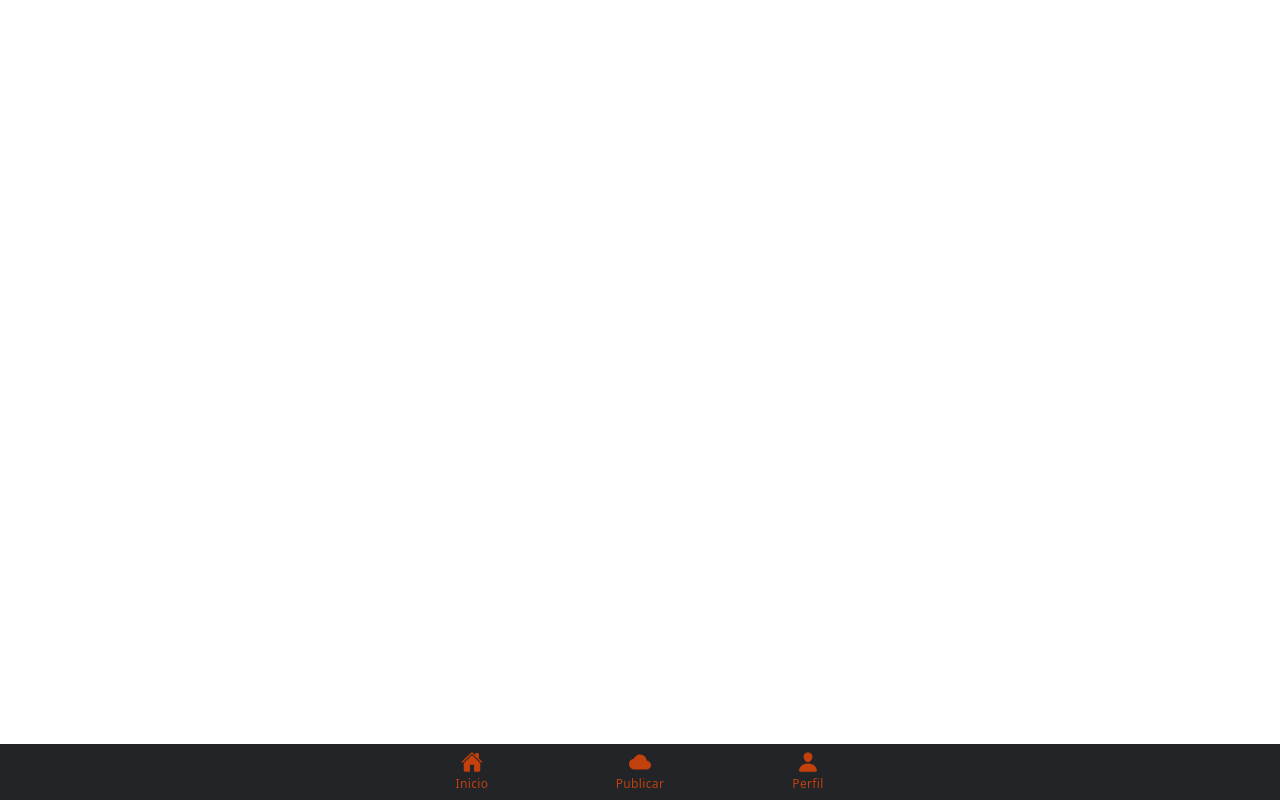
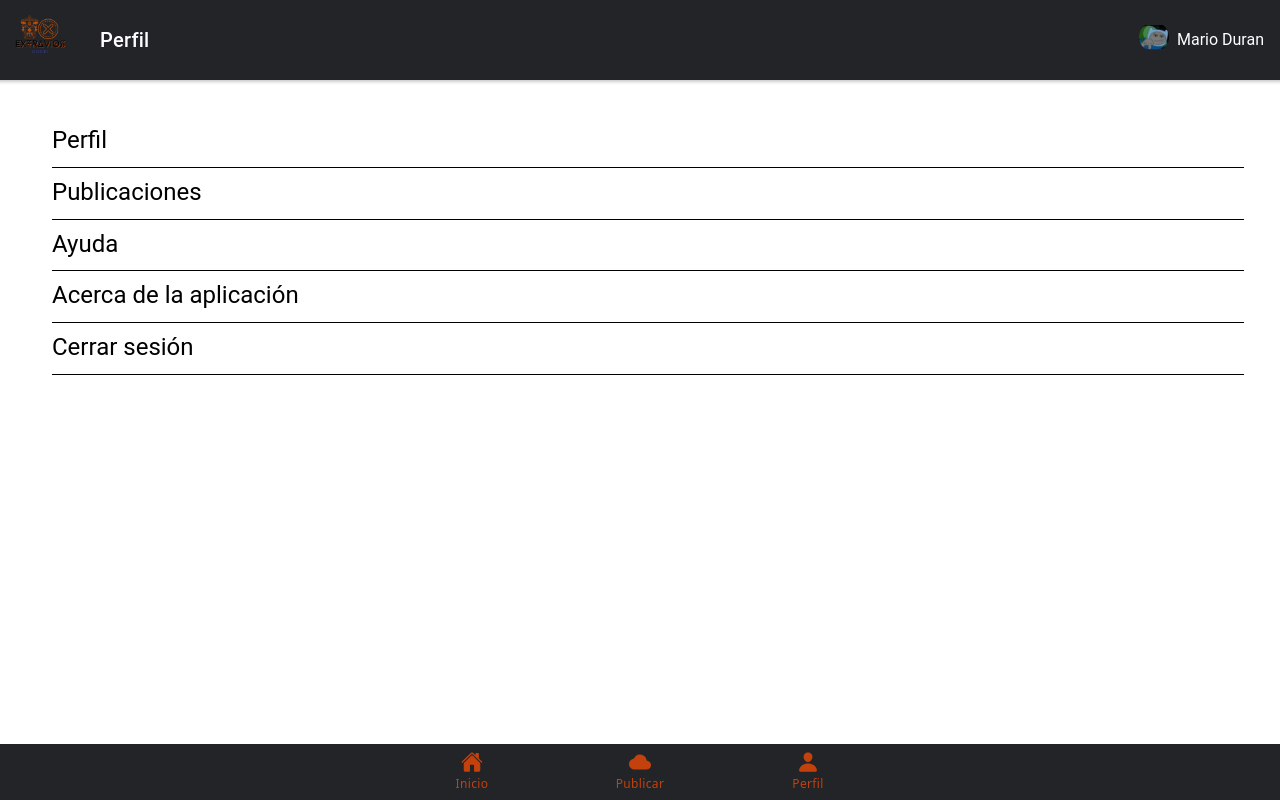
Before and after one commit to ManuelMtz2000/modular-front, a React (Create React App) app: page /perfil in a window 1280 px wide. Built offline with nearby package versions, Linux system fonts and the light colour scheme.

Commit message:
Inicio de creación de navegación y rutas

```diff
--- a/src/App.tsx
+++ b/src/App.tsx
@@ -33,6 +33,8 @@
 
 /* Theme variables */
 import './theme/variables.css';
+import AcercaDeComponent from './components/AcercaDeComponent';
+import AyudaComponent from './components/AyudaComponent';
 
 setupIonicReact();
 
@@ -41,29 +43,35 @@
     <IonReactRouter>
       <IonTabs>
         <IonRouterOutlet>
-          <Route exact path="/tab1">
+          <Route exact path="/inicio">
             <Tab1 />
           </Route>
-          <Route exact path="/tab2">
+          <Route exact path="/publicacion">
             <Tab2 />
           </Route>
-          <Route path="/tab3">
+          <Route exact path="/perfil">
             <Tab3 />
           </Route>
+          <Route exact path="/ayuda">
+            <AyudaComponent />
+          </Route>
+          <Route exact path="/acerca">
+            <AcercaDeComponent />
+          </Route>
           <Route exact path="/">
-            <Redirect to="/tab1" />
+            <Redirect to="/inicio" />
           </Route>
         </IonRouterOutlet>
         <IonTabBar color='dark' className='shadow-lg' slot="bottom">
-          <IonTabButton className='text-orange-700 hover:bg-blue-900 hover:text-white' tab="tab1" href="/tab1">
+          <IonTabButton className='text-orange-700 hover:bg-blue-900 hover:text-white' tab="tab1" href="/inicio">
             <IonIcon icon={home}/>
             <IonLabel>Inicio</IonLabel>
           </IonTabButton>
-          <IonTabButton className='text-orange-700 hover:bg-blue-900 hover:text-white' tab="tab2" href="/tab2">
+          <IonTabButton className='text-orange-700 hover:bg-blue-900 hover:text-white' tab="tab2" href="/publicacion">
             <IonIcon icon={cloud} />
             <IonLabel>Publicar</IonLabel>
           </IonTabButton>
-          <IonTabButton className='text-orange-700 hover:bg-blue-900 hover:text-white' tab="tab3" href="/tab3">
+          <IonTabButton className='text-orange-700 hover:bg-blue-900 hover:text-white' tab="tab3" href="/perfil">
             <IonIcon icon={person} />
             <IonLabel>Perfil</IonLabel>
           </IonTabButton>
--- /dev/null
+++ b/src/components/AcercaDeComponent.tsx
@@ -0,0 +1,19 @@
+import { IonItem, IonLabel, IonPage } from "@ionic/react";
+import React from "react";
+
+const AcercaDeComponent: React.FC = () => {
+  return (
+      <IonPage>
+          <IonItem color="white" className="text-black hover:bg-gray-200" button routerLink='../perfil'>
+                <IonLabel>
+                    <h1>atras</h1>
+                </IonLabel>
+            </IonItem>
+        <div className="container">
+        Acerca xddd
+        </div>
+      </IonPage>
+  );
+};
+
+export default AcercaDeComponent;
--- /dev/null
+++ b/src/components/AyudaComponent.tsx
@@ -0,0 +1,15 @@
+import { IonPage } from "@ionic/react";
+//import { YouTubeVideoPLayer } from '@awesome-cordova-plugins/youtube-video-player/ngx';
+import React from "react";
+
+const AyudaComponent: React.FC = (/*private youtube: YouTubeVideoPLayer*/) => {
+  return (
+      <IonPage>
+        <div className="m-4 bg-white p-5 rounded-md text-black">
+            ayuda we
+        </div>
+      </IonPage>
+  );
+};
+
+export default AyudaComponent;
--- a/src/components/ExploreContainer.tsx
+++ b/src/components/ExploreContainer.tsx
@@ -1,13 +1,8 @@
 import './ExploreContainer.css';
 
-interface ContainerProps {
-  name: string;
-}
-
-const ExploreContainer: React.FC<ContainerProps> = ({ name }) => {
+const ExploreContainer: React.FC = () => {
   return (
     <div className="container">
-      <strong>{name}</strong>
       <p>Explore <a target="_blank" rel="noopener noreferrer" href="https://ionicframework.com/docs/components">UI Components</a></p>
       <p className="bg-red-900">xd</p>
     </div>
--- a/src/components/PerfilComponent.tsx
+++ b/src/components/PerfilComponent.tsx
@@ -4,11 +4,11 @@
 const PerfilComponent: React.FC= () => {
   return (
     <div className="m-4 bg-white p-5 rounded-md text-black">
-      <SimpleCard titulo="Perfil"/>
-      <SimpleCard titulo="Publicaciones"/>
-      <SimpleCard titulo="Ayuda"/>
-      <SimpleCard titulo="Acerca de la aplicación"/>
-      <SimpleCard titulo="Cerrar sesión"/>
+      <SimpleCard titulo="Perfil" direccion="/"/>
+      <SimpleCard titulo="Publicaciones" direccion="/"/>
+      <SimpleCard titulo="Ayuda" direccion="/ayuda"/>
+      <SimpleCard titulo="Acerca de la aplicación" direccion="/acerca"/>
+      <SimpleCard titulo="Cerrar sesión" direccion="/"/>
     </div>
   );
 };
--- a/src/components/SimpleCardComponent.tsx
+++ b/src/components/SimpleCardComponent.tsx
@@ -7,11 +7,12 @@
 
 interface SimpleCardProps {
     titulo: any;
+    direccion: string;
 }
 
-export const SimpleCard: React.FC<SimpleCardProps> = ({ titulo }) => {
+export const SimpleCard: React.FC<SimpleCardProps> = ({ titulo, direccion }) => {
   return (
-    <IonItem color="white" className="text-black hover:bg-gray-200" button>
+    <IonItem color="white" className="text-black hover:bg-gray-200" button routerLink={direccion}>
         <IonLabel>
             <h1>{ titulo }</h1>
         </IonLabel>
--- a/src/pages/Tab2.tsx
+++ b/src/pages/Tab2.tsx
@@ -1,5 +1,4 @@
 import { IonContent, IonHeader, IonImg, IonPage, IonTitle, IonToolbar } from '@ionic/react';
-import ExploreContainer from '../components/ExploreContainer';
 import PublicarComponent from '../components/PublicarComponent';
 import './Tab2.css';
 
```
Also changed, not shown: package.json (+6 -3 lines), 6 other files (tests, documents, lock files or other folders).
